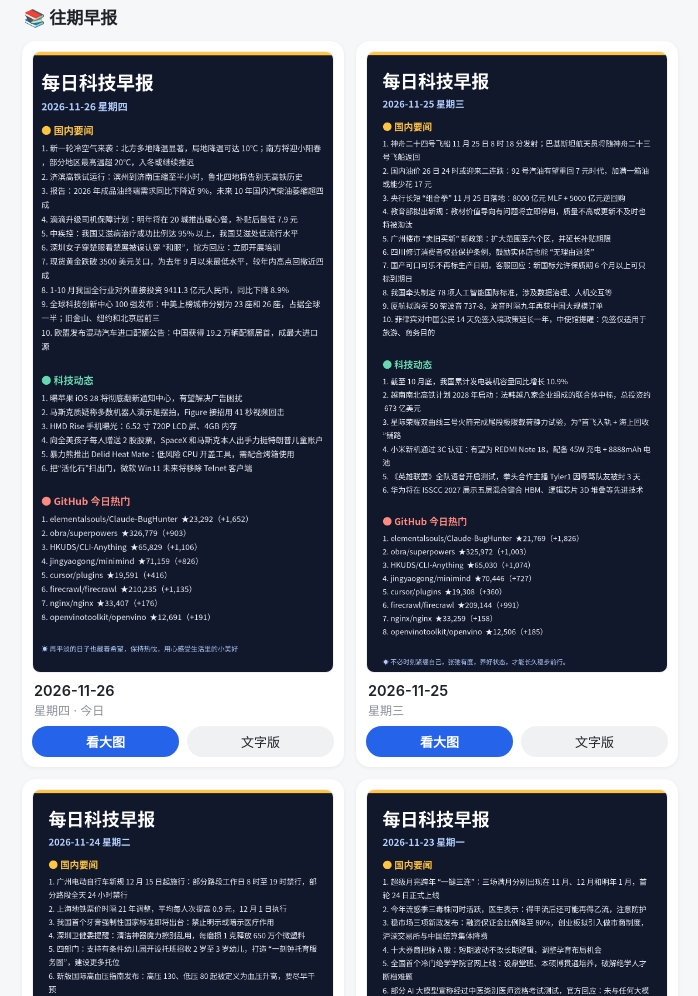
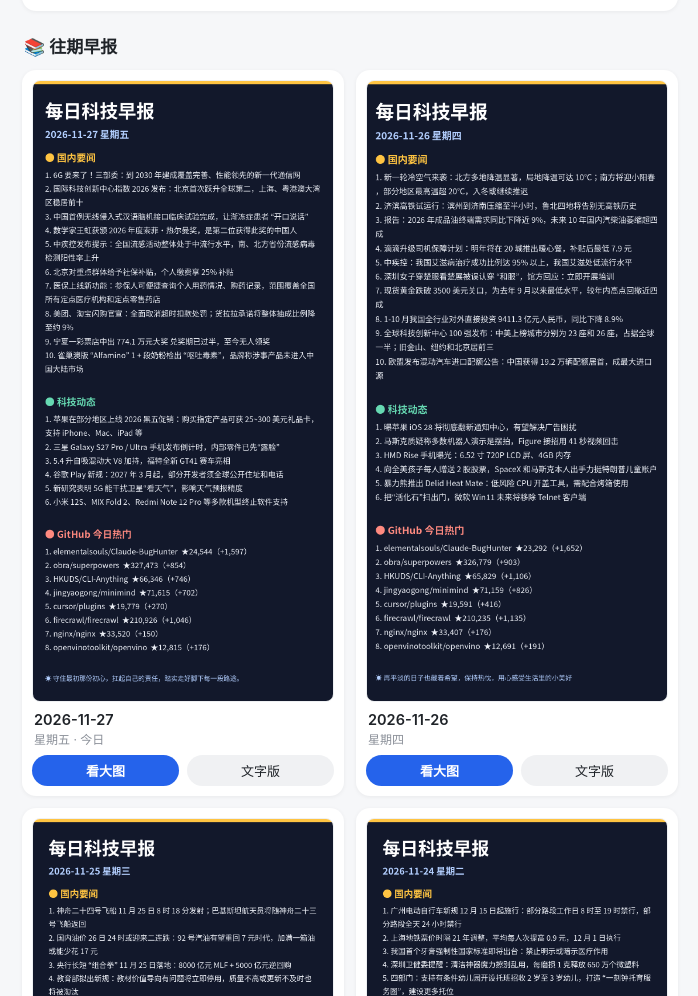
Before and after one commit to yztutu/morning-news, a plain HTML site: page index.html in a window 1280 px wide. Shown: the part 1489-2485 px from the top of the page, without its empty margins (290-988 px from the left). Drawn offline with Linux system fonts and the light colour scheme.

Commit message:
每日早报 2026-11-27

```diff
--- a/index.html
+++ b/index.html
@@ -49,8 +49,13 @@ footer a{color:var(--sub)}
 <h2 style="font-size:17px;margin:22px 2px 4px">📚 往期早报</h2>
 <div class="grid">
 <div class="past">
+<a href="posters/2026-11-27.png"><img src="posters/2026-11-27.png" alt="2026-11-27 早报" loading="lazy"></a>
+<p class="d">2026-11-27</p><p class="w">星期五 · 今日</p>
+<div class="links"><a class="main" href="posters/2026-11-27.png">看大图</a><a href="https://github.com/yztutu/morning-news/blob/main/editions/2026-11-27.md">文字版</a></div>
+</div>
+<div class="past">
 <a href="posters/2026-11-26.png"><img src="posters/2026-11-26.png" alt="2026-11-26 早报" loading="lazy"></a>
-<p class="d">2026-11-26</p><p class="w">星期四 · 今日</p>
+<p class="d">2026-11-26</p><p class="w">星期四</p>
 <div class="links"><a class="main" href="posters/2026-11-26.png">看大图</a><a href="https://github.com/yztutu/morning-news/blob/main/editions/2026-11-26.md">文字版</a></div>
 </div>
 <div class="past">
```
Also changed, not shown: poster.png, posters/2026-11-27.png (added), 2 other files.
